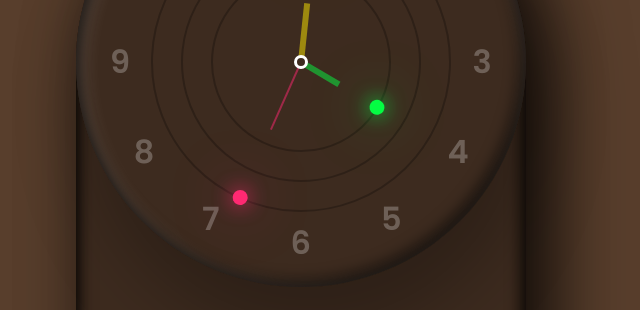
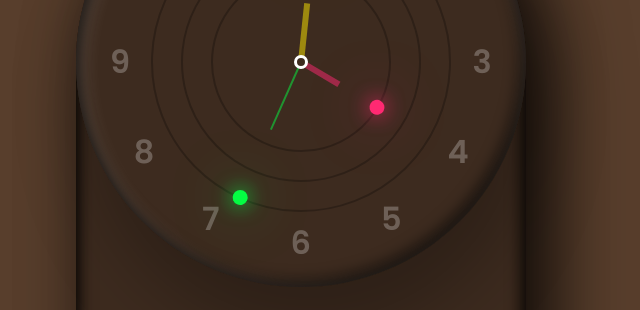
Before and after one commit to Davibarroscosta/Relogio, a plain HTML site: page index.html in a window 1280 px wide. Shown: the part 267-577 px from the top of the page, without its empty margins (339-979 px from the left). Drawn offline with Linux system fonts and the light colour scheme.

Commit message:
Update index.html

```diff
--- a/index.html
+++ b/index.html
@@ -12,9 +12,9 @@
     <div class="container">
         <div class="Relógio">
 
-            <div class="circulo" id="sc" style="--clr:#ff2972;"><i></i></div>
+            <div class="circulo" id="sc" style="--clr:#04fc43;"><i></i></div>
             <div class="circulo circulo2" id="mn" style="--clr:#fee800;"><i></i></div>
-            <div class="circulo circulo3" id="hr" style="--clr:#04fc43;"><i></i></div>
+            <div class="circulo circulo3" id="hr" style="--clr:#ff2972;"><i></i></div>
 
             <span style="--i:1;"><b>1</b></span>
             <span style="--i:2;"><b>2</b></span>
```
